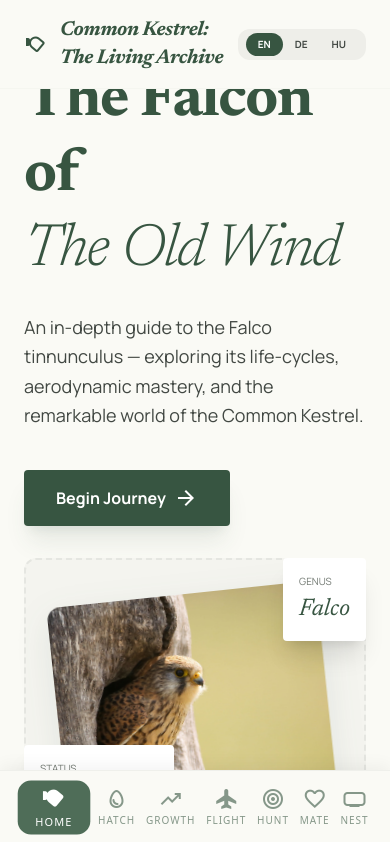
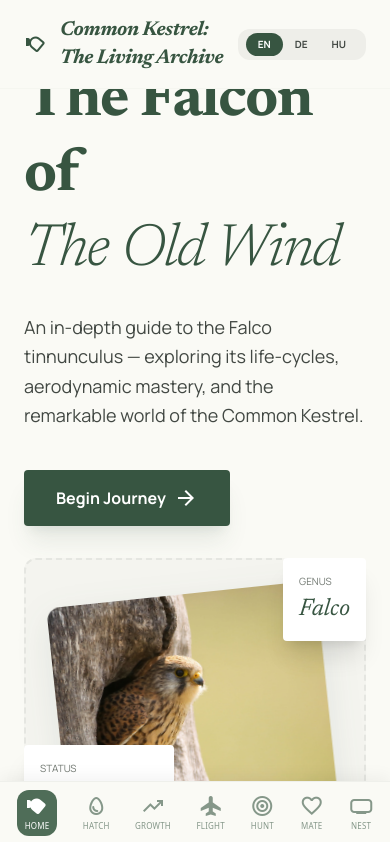
Before and after one commit to bsudy/birds, a Vue app: page / in a window 390 px wide. Shown: the top 842 px of the page. Built offline with nearby package versions, Linux system fonts and the light colour scheme.

Commit message:
feat: improve BottomNav layout and styling for better responsiveness and visual clarity

```diff
--- a/src/components/BottomNav.vue
+++ b/src/components/BottomNav.vue
@@ -1,25 +1,25 @@
 <template>
   <nav class="fixed bottom-0 left-0 right-0 z-50 md:hidden bg-[#fafaf5] dark:bg-zinc-900 border-t border-outline-variant/20 shadow-[0_-4px_16px_rgba(0,0,0,0.05)]">
-    <div class="flex justify-around items-center w-full px-4 py-3">
+    <div class="flex justify-around items-center w-full px-1 py-2">
       <router-link
         v-for="item in navItems"
         :key="item.path"
         :to="item.path"
         :class="[
-          'flex flex-col items-center justify-center cursor-pointer transition-all duration-300',
+          'flex flex-col items-center justify-center cursor-pointer transition-all duration-300 min-w-0',
           isActive(item.path)
-            ? 'bg-[#4f6d58] text-white rounded-full px-4 py-1 scale-110'
+            ? 'bg-[#4f6d58] text-white rounded-full px-2 py-1'
             : 'text-[#375541]/60 dark:text-zinc-400 group'
         ]"
       >
         <span
           :class="[
-            'material-symbols-outlined',
+            'material-symbols-outlined text-[20px] leading-none',
             !isActive(item.path) && 'transition-transform duration-300 group-hover:scale-110'
           ]"
           :style="isActive(item.path) ? { fontVariationSettings: '\'FILL\' 1' } : {}"
         >{{ item.icon }}</span>
-        <span class="font-sans font-medium text-[10px] tracking-widest uppercase Manrope mt-0.5">{{ $t(item.labelKey) }}</span>
+        <span class="font-sans font-medium text-[8px] tracking-wide uppercase mt-0.5 truncate max-w-[44px]">{{ $t(item.labelKey) }}</span>
       </router-link>
     </div>
   </nav>
```
